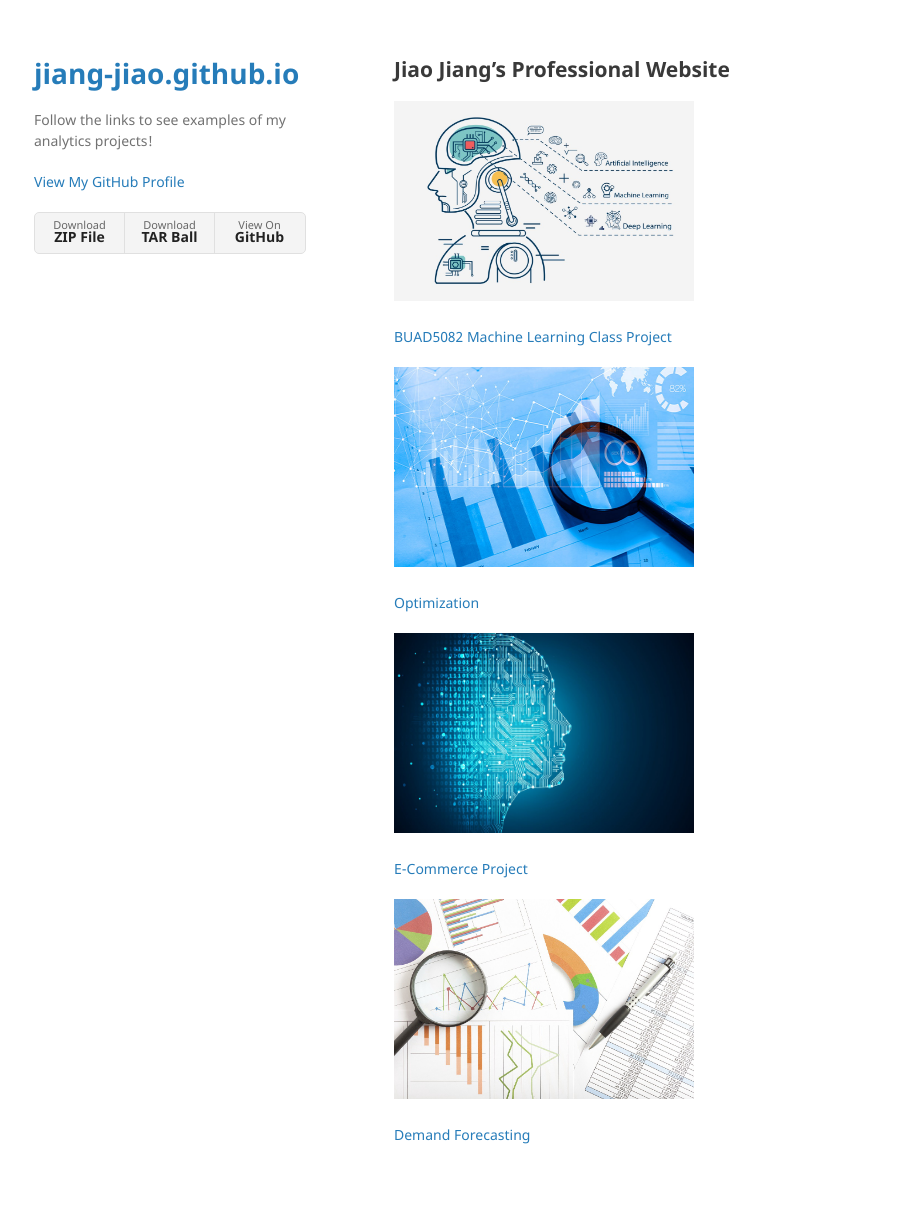
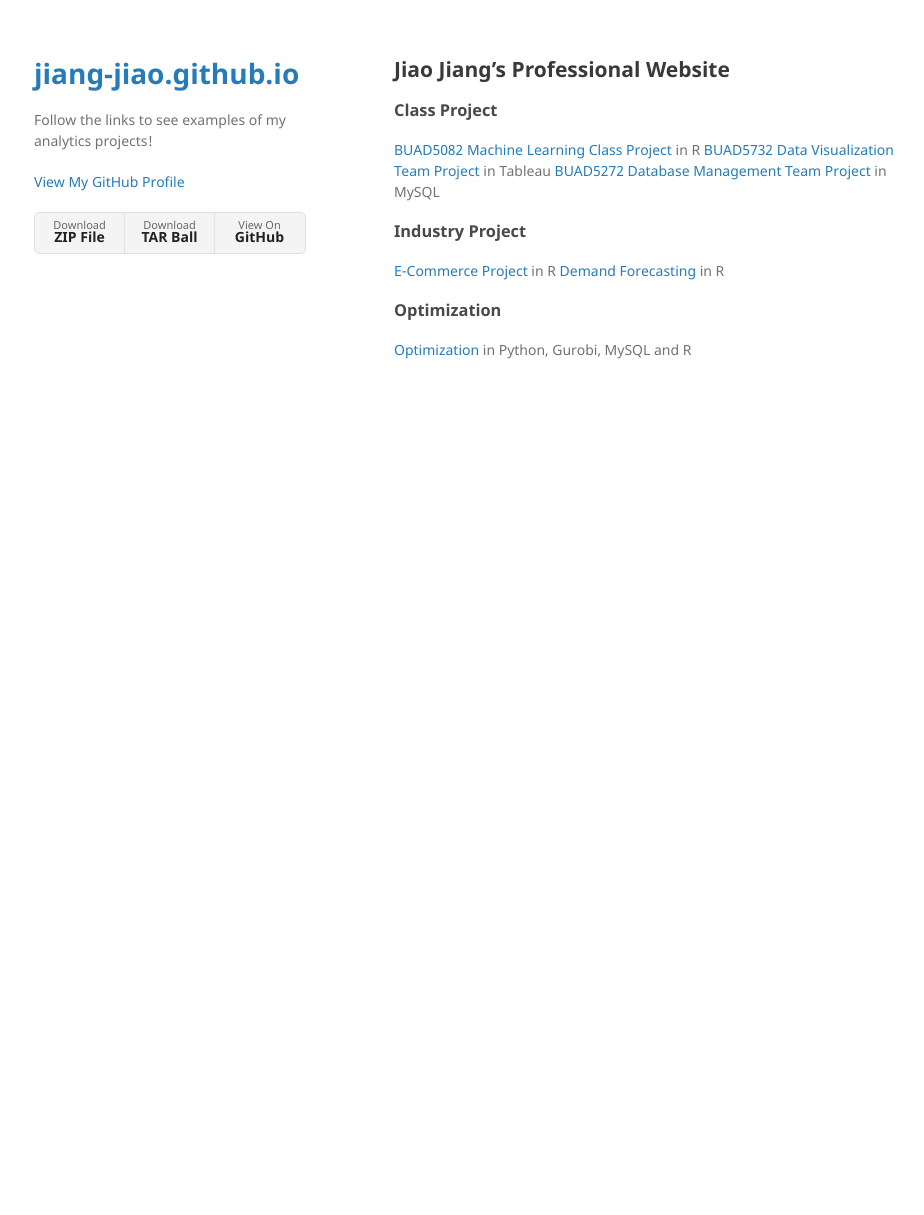
Before and after one commit to jiang-jiao/jiang-jiao.github.io, a Jekyll site: the page built from index.md, in a window 1280 px wide. Shown: the whole page, without its empty margins (176-1100 px from the left). Built offline with Jekyll 4.4.1, drawn with Linux system fonts in a browser that asks for light colours; our own code applies the rules of GitHub Pages for plain Markdown files; after the commit the page ends 900 px from its top, so only the background shows below that.

Commit message:
Update index.md

```diff
--- a/index.md
+++ b/index.md
@@ -1,17 +1,14 @@
 ## Jiao Jiang's Professional Website
 
- <img src="/assets/img/github1.jpg" width="300" height="200" class="img-responsive" alt="">
+### Class Project
+ [BUAD5082 Machine Learning Class Project](/class_project/index.md) in R
+ [BUAD5732 Data Visualization Team Project](/visulization/index.md) in Tableau
+ [BUAD5272 Database Management Team Project](/database/index.md) in MySQL
 
- [BUAD5082 Machine Learning Class Project](/class_project/index.md)
 
- <img src="/assets/img/github2.jpg" width="300" height="200" class="img-responsive" alt="">
+### Industry Project
+   [E-Commerce Project](/Ecommerce/index.md) in R
+   [Demand Forecasting](/demand_forecasting/index.md) in R
 
-  [Optimization](/optimization/index.md)
-
- <img src="/assets/img/github3.jpg" width="300" height="200" class="img-responsive" alt="">
-
-   [E-Commerce Project](/Ecommerce/index.md)
-
- <img src="/assets/img/github4.jpg" width="300" height="200" class="img-responsive" alt="">
-
-   [Demand Forecasting](/demand_forecasting/index.md)
+### Optimization
+ [Optimization](/optimization/index.md) in Python, Gurobi, MySQL and R
```
